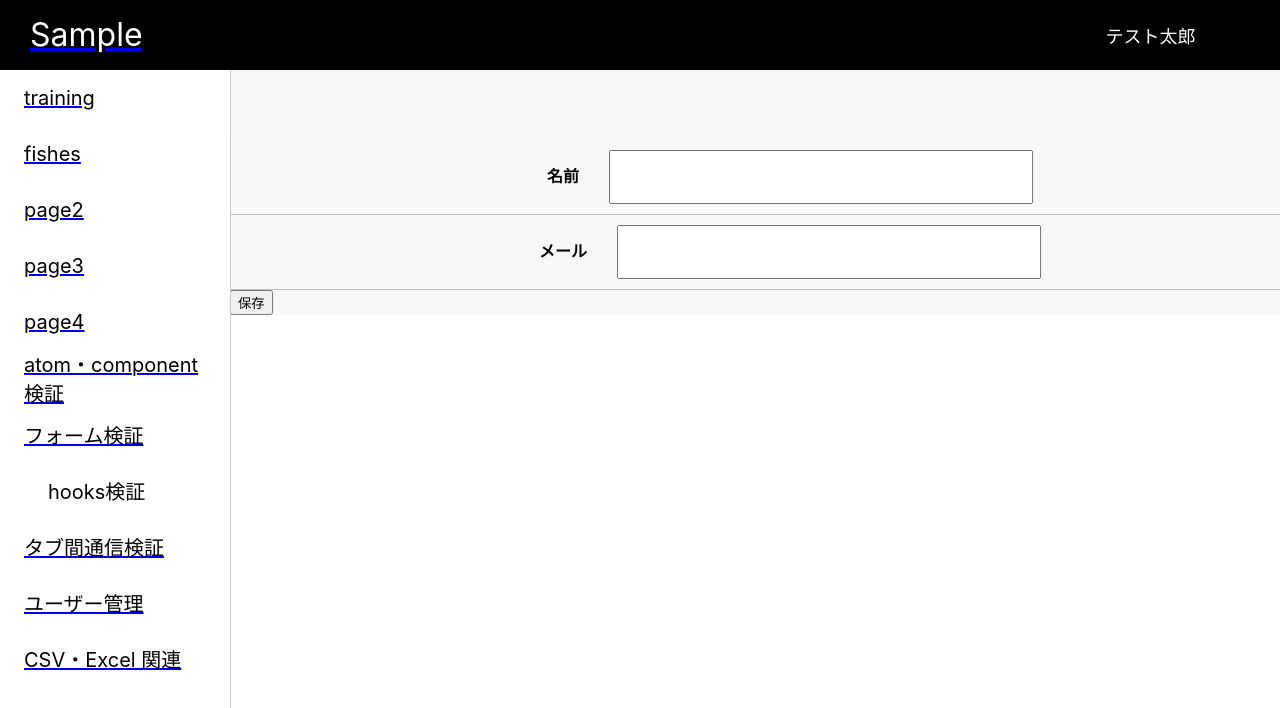
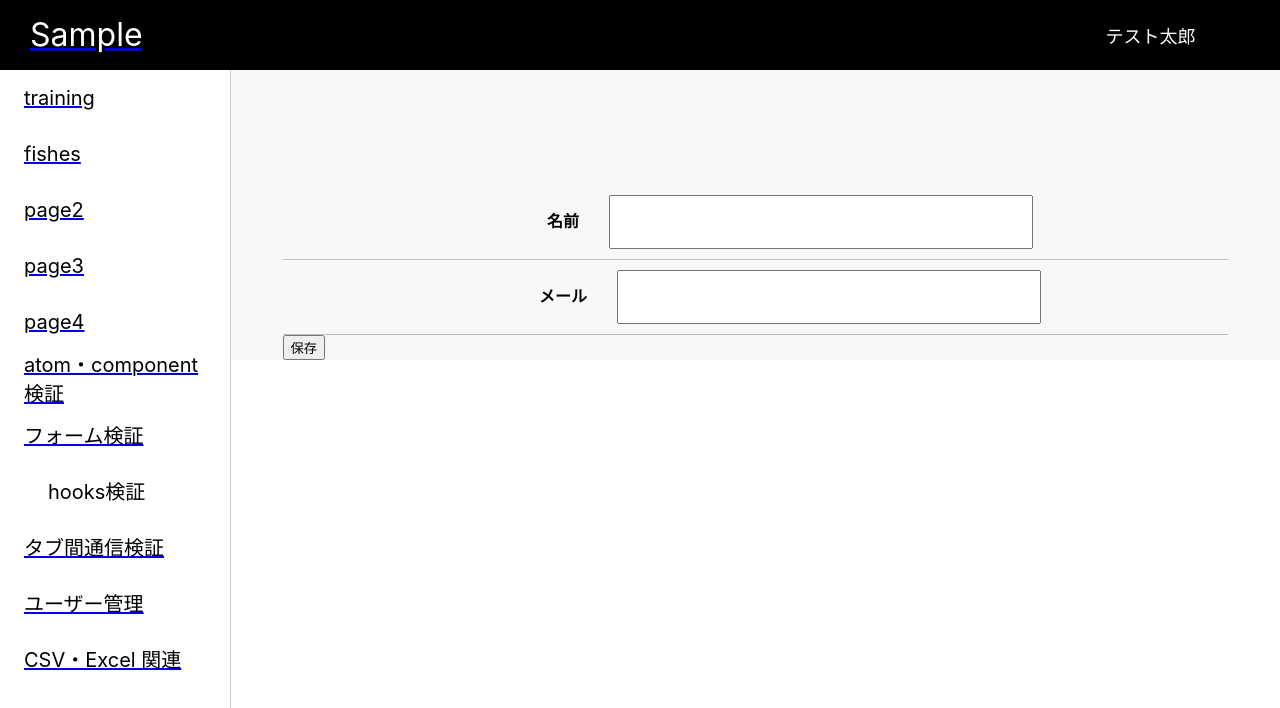
Before and after one commit to Snails8/react-module, a React (Create React App) app in the folder frontend/: page /users/create in a window 1280 px wide. Shown: the top 708 px of the page. Built offline with nearby package versions, Linux system fonts and the light colour scheme.

Commit message:
add: usercreate template

```diff
--- /dev/null
+++ b/frontend/src/components/templates/UserCreate/UserCreateTemplate.tsx
@@ -0,0 +1,10 @@
+import { UserCreateForm } from "../../organisms/UserCreateForm/UserCreateForm";
+import { Layout } from "../_Layout/Layout";
+
+export const UserCreateTemplate = () => {
+  return (
+    <Layout isContainerDesign={true}>
+      <UserCreateForm />
+    </Layout>
+  );
+};
--- a/frontend/src/pages/UserCreate/UserCreate.tsx
+++ b/frontend/src/pages/UserCreate/UserCreate.tsx
@@ -1,15 +1,11 @@
 import React from "react";
-import { UserCreateForm } from "../../components/organisms/UserCreateForm/UserCreateForm";
-import { Layout } from "../../components/templates/_Layout/Layout";
+import { UserCreateTemplate } from "../../components/templates/UserCreate/UserCreateTemplate";
 
 export const UserCreate:React.FC = () => {
 
-    return (
-        <>
-            <Layout>
-                <UserCreateForm
-                />
-            </Layout>
-        </>
-    );
+  return (
+    <>
+      <UserCreateTemplate />
+    </>
+  );
 };
```
